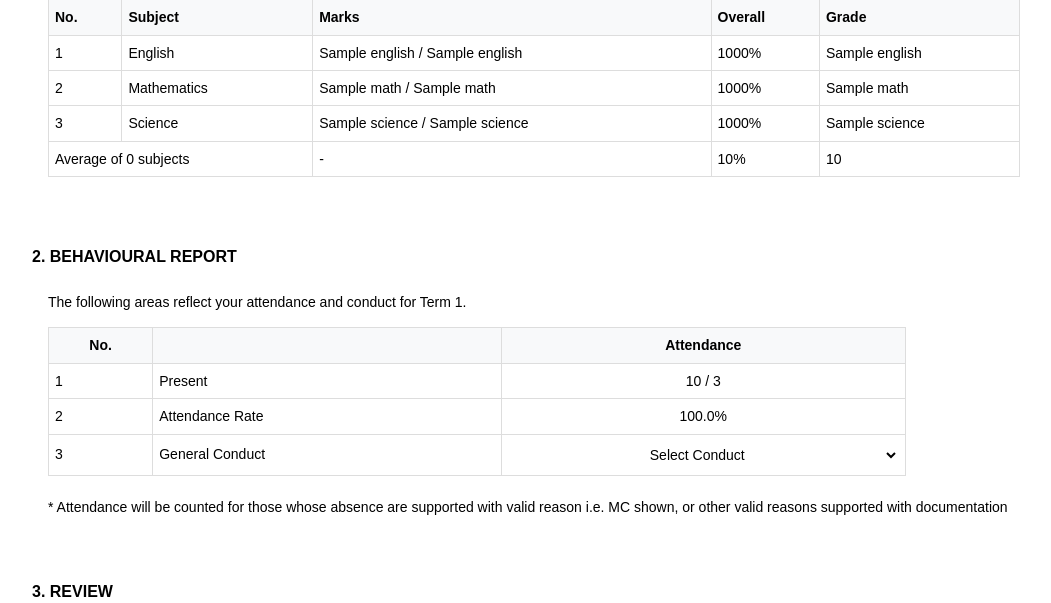
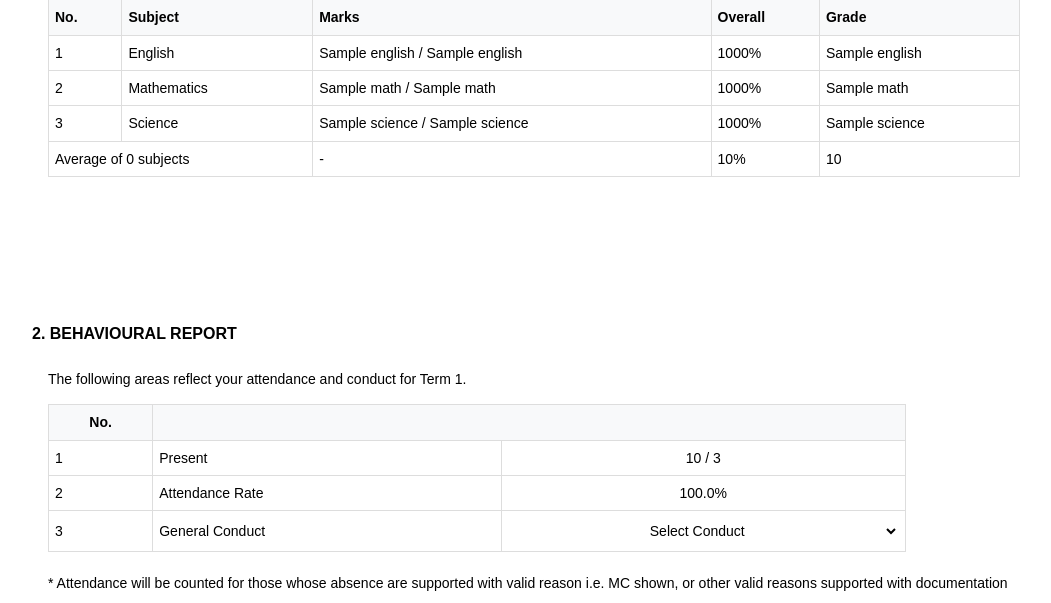
Before and after one commit to 0xMeePok/starfish_attendance, a Python web app: template templates/report_progress_template.html in a window 1280 px wide. Shown: the part 689-1292 px from the top of the page, without its empty margins (20-1071 px from the left). Run offline with Jinja, Linux system fonts and the light colour scheme; the template is opened without the code that fills it: most values are stand-ins (such as "Sample title", 1, 10 or a date in 2020); some libraries are stand-ins or nearby versions.

Commit message:
mini update for formatting

```diff
--- a/templates/report_progress_template.html
+++ b/templates/report_progress_template.html
@@ -208,7 +208,7 @@
                     <td>{{ data.marks['total'][1] }}</td>
                 </tr>
             </table>
-            <br>
+            <br><br><br><br>
             <!-- {% if data.marks | length == 4 %}
             <br><br><br>
             {% endif %} -->
@@ -220,8 +220,7 @@
             <table style="width: 75%; font-size:14px;">
                 <tr class="bg-light">
                     <th>No.</th>
-                    <th></th>
-                    <th>Attendance</th>
+                    <th colspan="2"></th>
                 </tr>
                 <tr>
                     <td>1</td>
```
